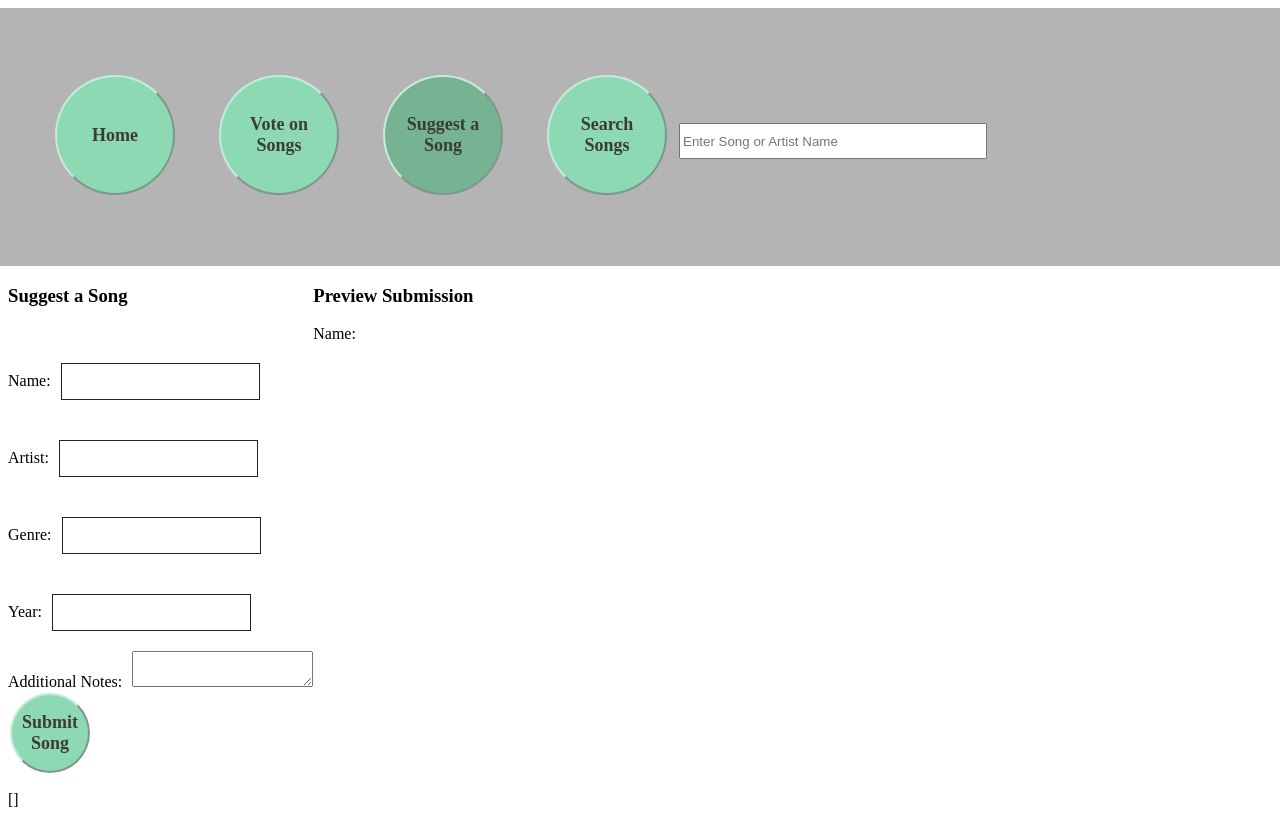
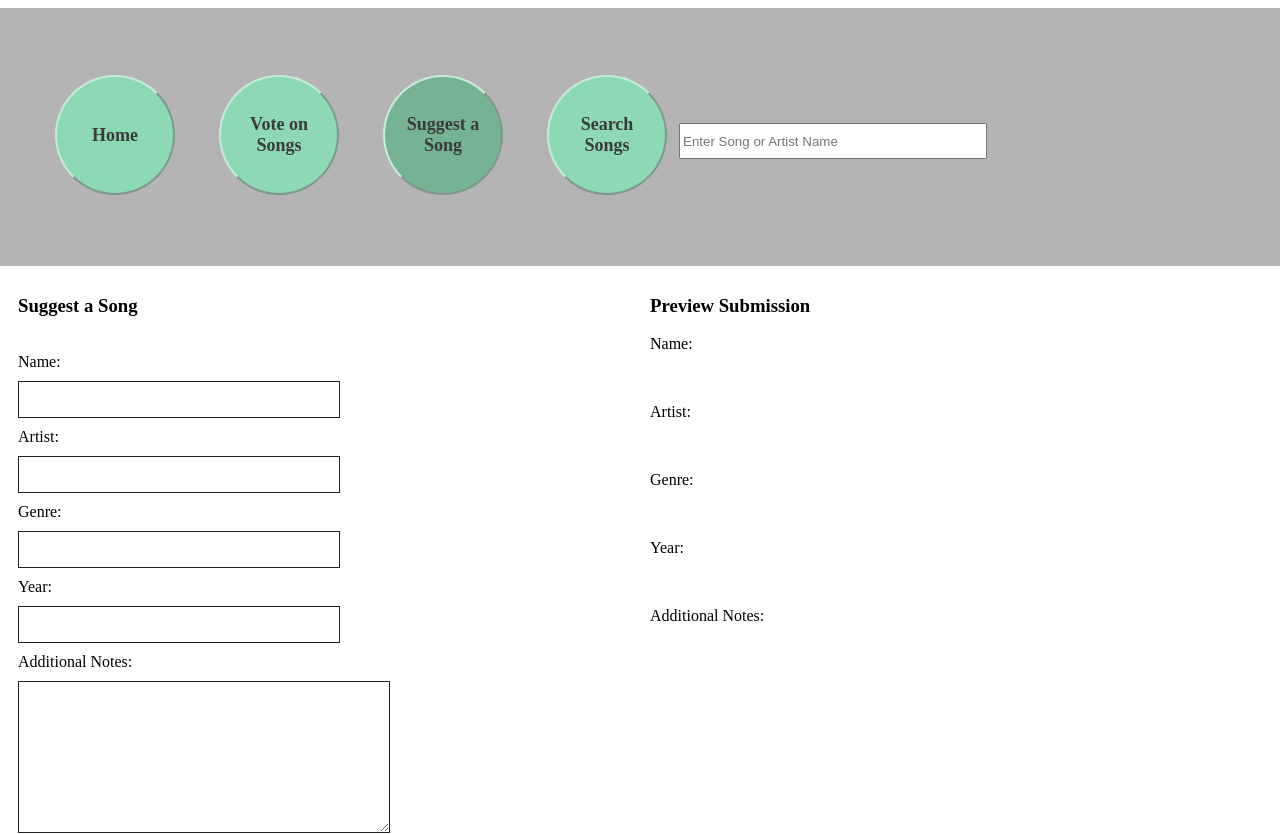
Before and after one commit to Altyptico/Vue-Js-Song-Library, a Vue app in the folder songlibrary/: page /Suggest in a window 1280 px wide. Shown: the top 834 px of the page. Built offline with nearby package versions, Linux system fonts and the light colour scheme; a web font is replaced by a local one.

Commit message:
cleaned up form on Suggest component
adjusted padding and margins of input fields and text area

```diff
--- a/songlibrary/src/components/Suggest.vue
+++ b/songlibrary/src/components/Suggest.vue
@@ -5,17 +5,21 @@
                              <div id="songSuggestion">
                                     <h3> Suggest a Song</h3><br/>
                                     <form >
-                                          <label>Name:</label><input   :value="song" @input="addSong" @keyup.enter="addNewSong" ><br/>
-                                          <label>Artist:</label><input :value="song" @input="addSong" @keyup.enter="addNewSong"><br/>
-                                          <label>Genre:</label><input  :value="song" @input="addSong" @keyup.enter="addNewSong"><br/>
-                                          <label>Year:</label><input  :value="song" @input="addSong" @keyup.enter="addNewSong"> <br/>
-                                          <label>Additional Notes:</label><textarea :value="song" @input="addSong" @keyup.enter="addNewSong"></textarea><br/>
+                                          <label>Name:</label><br/><input   :value="song" @input="addSong" @keyup.enter="addNewSong" ><br/>
+                                          <label>Artist:</label><br/><input :value="song" @input="addSong" @keyup.enter="addNewSong"><br/>
+                                          <label>Genre:</label><br/><input  :value="song" @input="addSong" @keyup.enter="addNewSong"><br/>
+                                          <label>Year:</label><br/><input  :value="song" @input="addSong" @keyup.enter="addNewSong"> <br/>
+                                          <label>Additional Notes:</label><br/><textarea :value="song" @input="addSong" @keyup.enter="addNewSong"></textarea><br/>
                                           <button @click="addNewSong" >Submit Song</button>
                                     </form>
                               </div>
                               <div id="preview">
                                           <h3>Preview Submission</h3>
-                                          <p>Name: </p>
+                                          <p>Name: </p><br/>
+                                          <p>Artist: </p><br/>
+                                          <p>Genre: </p><br/>
+                                          <p>Year: </p><br/>
+                                          <p>Additional Notes: </p>
                               </div>
 
                         </div>
@@ -81,13 +85,19 @@ h3, p{
    font-family:'Francois One', 'sans-serif';
 }
 
-input{
+input, textarea{
       padding: 10px;
-      margin: 20px 0;
+      margin: 10px 0;
       border: 1px solid #222;
+      width: 300px;
 }
+textarea{
+      padding-left: 60px;
+      height: 130px;
+}
+
 label{
-      padding-right: 10px;
+      padding-right: 5px;
       padding-top: 0px;
       text-align: center;
       font-family:'Francois One', 'sans-serif';
@@ -117,10 +127,12 @@ label{
     }
     #songSuggestion{
           float: left;
-
+          padding: 10px;
+            padding-right: 250px;
     }
     #preview{
           float: right;
+           padding: 10px;
 
     }
 
```
